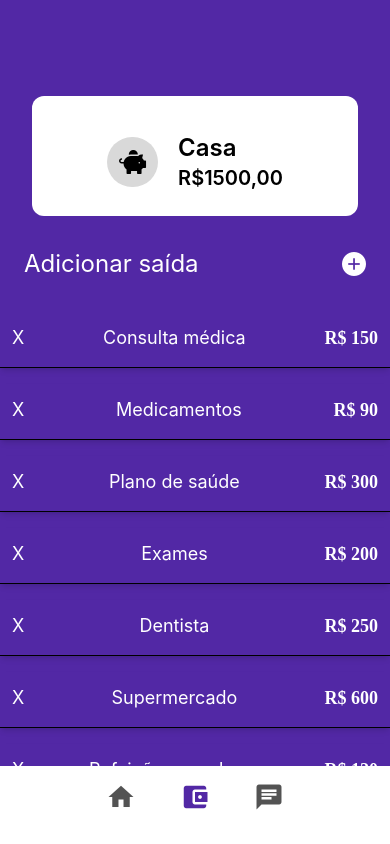
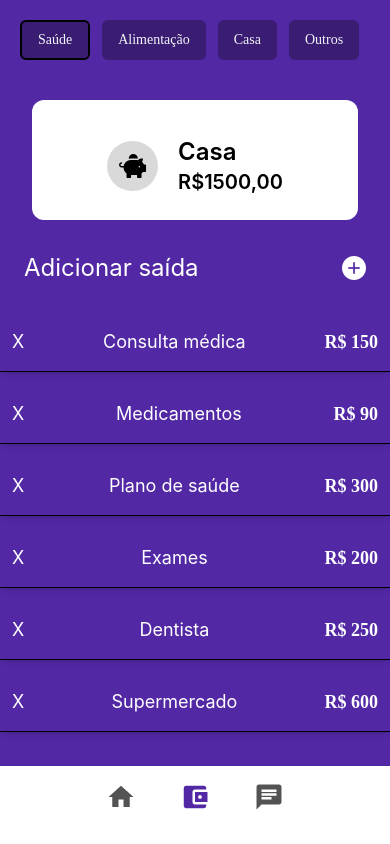
Before and after one commit to gtamaral/projeto-es, a React Native app in the folder front/: screen /Categoria in a window 390 px wide. Built offline with nearby package versions, Linux system fonts and the light colour scheme.

Commit message:
feat: add button-category-screen

```diff
--- a/front/package.json
+++ b/front/package.json
@@ -15,6 +15,7 @@
     "@react-navigation/stack": "^6.3.23",
     "@rneui/base": "^4.0.0-rc.7",
     "@rneui/themed": "^4.0.0-rc.8",
+    "clsx": "^2.1.0",
     "expo": "~50.0.7",
     "expo-font": "~11.10.3",
     "expo-status-bar": "~1.11.1",
--- a/front/src/components/card-category.js
+++ b/front/src/components/card-category.js
@@ -6,7 +6,7 @@ import { FontAwesome5 } from '@expo/vector-icons';
 
 export default function CardCategory({name, value}) {
     return (
-        <View className="h-[120px] mx-8 mt-24 rounded-xl bg-[#FFFFFF]">
+        <View className="h-[120px] mx-8 mt-10 rounded-xl bg-[#FFFFFF]">
           <View className="flex-row gap-5 pt-9 items-center justify-center">
             <View className="h-[50px] px-3 rounded-full flex items-center justify-center bg-[#D9D9D9]">
               <FontAwesome5 name="piggy-bank" size={24} color="black" />
--- a/front/src/components/card-home.js
+++ b/front/src/components/card-home.js
@@ -14,10 +14,10 @@ export default function CardHome({saldo}) {
             </View>
             <View className="flex-row justify-between pt-4 mx-5">
                 <View className="w-[100px]">
-                    <Text className="font-base text-center text-white text-xl font-semibold ">Balanço atual:</Text>
+                    <Text className="text-center text-white text-lg font-semibold ">Balanço atual:</Text>
                 </View>
                 <View className="w-[130px] items-center justtify-center flex mt-4">
-                    <Text className="font-base text-white text-xl font-semibold">- R${saldo}</Text>
+                    <Text className="font-base text-white text-lg font-semibold">- R${saldo}</Text>
                 </View>
             </View>
         </View>
--- /dev/null
+++ b/front/src/components/category-button.js
@@ -0,0 +1,20 @@
+import {clsx} from "clsx";
+import { Pressable, Text } from "react-native";
+
+const CategoryButton = ({title, isSelected, ...rest}) => {
+    return (
+        <Pressable className={
+            clsx("bg-[#3a1d73] px-4 justify-center rounded-md h-10",
+            isSelected && "border-2 border-white-400 bg-[#26134a]")
+            } {...rest}>
+
+            <Text className='text-slate-100 font-subtitle text-sm'>
+                {title}
+            </Text>
+
+        </Pressable>
+    )
+
+}
+
+export default CategoryButton;
--- a/front/src/pages/Category/index.js
+++ b/front/src/pages/Category/index.js
@@ -1,24 +1,48 @@
-import { View, TouchableOpacity, Text, ScrollView , SectionList} from "react-native";
+import { View, TouchableOpacity, Text, ScrollView , SectionList, SafeAreaView} from "react-native";
 
 
 import CardCategory from "../../components/card-category"
 import { AntDesign } from '@expo/vector-icons';
 import Saidas from "../../components/saidas";
-import { CATEGORIAS_GASTOS } from "../../utils/data/info";
+import { CATEGORIAS, CATEGORIAS_GASTOS } from "../../utils/data/info";
+import { FlatList } from "react-native";
+import CategoryButton from "../../components/category-button";
+import { useState } from "react";
 
 
 
 
 export default function Category() {
 
-  // to do: extract id in component and pass to the screen
-  // const {id} = useLocalSearchParams()
-  // const navigation = useNavigation()
+  const [category, setCategory] = useState(CATEGORIAS[0])
 
 
   return (
     <View className="flex-1 bg-[#5228A5]">
-      <CardCategory name="Casa" value="1500,00" />
+
+        <SafeAreaView className="flex-1">
+          <View>
+          <FlatList
+        data={CATEGORIAS}
+        keyExtractor={(item) => item}
+        renderItem={({item}) => (
+          <CategoryButton
+            title={item}
+            isSelected={item === category}
+            onPress={() => setCategory(item)}
+
+           />
+        )}
+        horizontal
+        className="max-h-10 mt-5"
+        showsHorizontalScrollIndicator={false}
+        contentContainerStyle={{gap: 12, paddingHorizontal: 20}}
+
+       />
+        </View>
+        <View className="">
+            <CardCategory name="Casa" value="1500,00" />
+        </View>
 
       <View className="flex-row justify-between pt-8 mb-8 px-6 items-center">
             <Text className="text-2xl text-white font-base">Adicionar saída</Text>
@@ -36,6 +60,7 @@ export default function Category() {
             renderItem={({item}) => (<Saidas title={item.title} value={item.value} /> )}
             contentContainerStyle={{paddingBottom:100}}
           />
+        </SafeAreaView>
     </View>
   )
 }
--- a/front/src/pages/Home/index.js
+++ b/front/src/pages/Home/index.js
@@ -42,6 +42,7 @@ export default function Home() {
          renderSectionHeader={({section: {title, totalValue}}) => <Categories title={title} totalValue={totalValue}  />}
          showsVerticalScrollIndicator={false}
          renderItem={({item}) => null}
+         className="flex-1"
          contentContainerStyle={{paddingBottom:100}}
 
          />
```
Also changed, not shown: 1 other file (tests, documents, lock files or other folders).
